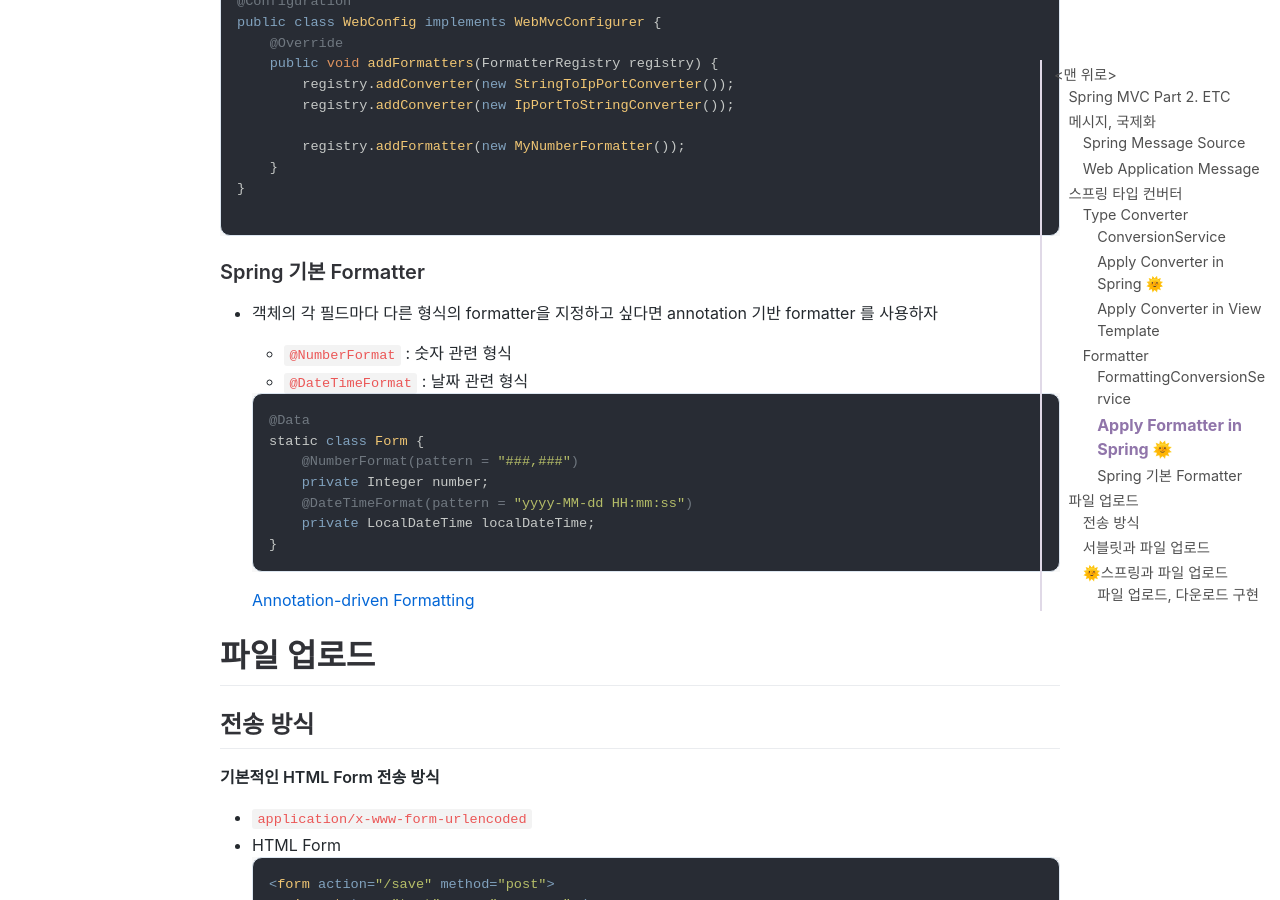
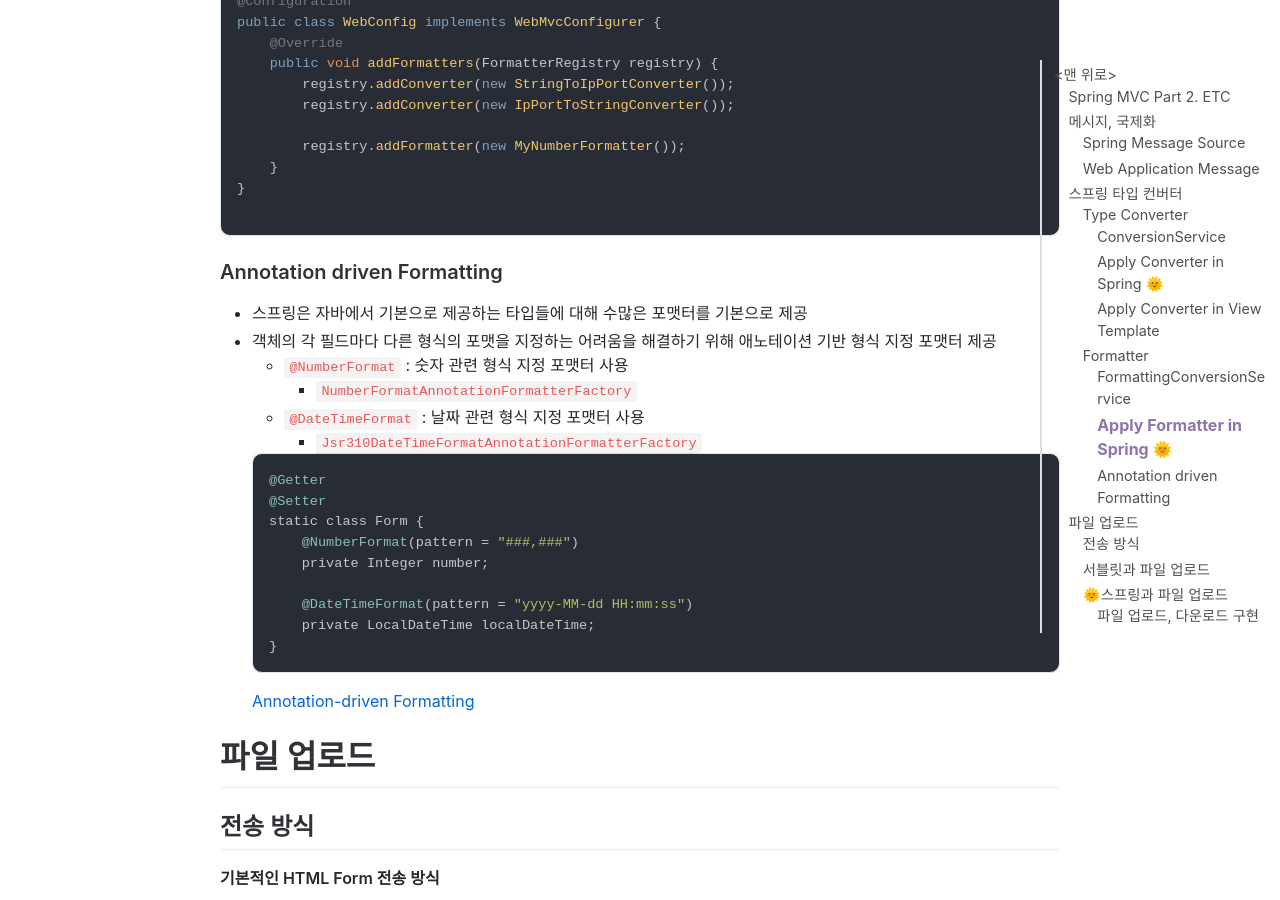
Before and after one commit to jihunparkme/jihunparkme.github.io, a Jekyll site: the page built from _posts/2021-10-12-Spring-MVC-Part2-Etc.md, in a window 1280 px wide and 900 px high, scrolled down 10822 px. Built offline with Jekyll 4.4.1, drawn with Linux system fonts in a browser that asks for light colours; nearby versions of some CDN libraries; comment, search, counter and statistics services are not loaded.

Commit message:
[Conquest of Spring] Annotation driven Formatting

````diff
--- a/_posts/2021-10-12-Spring-MVC-Part2-Etc.md
+++ b/_posts/2021-10-12-Spring-MVC-Part2-Etc.md
@@ -500,18 +500,22 @@ public class WebConfig implements WebMvcConfigurer {
 
 ```
 
-### Spring 기본 Formatter
+### Annotation driven Formatting
 
-- 객체의 각 필드마다 다른 형식의 formatter을 지정하고 싶다면 annotation 기반 formatter 를 사용하자
-
-  - `@NumberFormat` : 숫자 관련 형식
-  - `@DateTimeFormat` : 날짜 관련 형식
+- 스프링은 자바에서 기본으로 제공하는 타입들에 대해 수많은 포맷터를 기본으로 제공
+- 객체의 각 필드마다 다른 형식의 포맷을 지정하는 어려움을 해결하기 위해 애노테이션 기반 형식 지정 포맷터 제공
+  - `@NumberFormat` : 숫자 관련 형식 지정 포맷터 사용
+    - `NumberFormatAnnotationFormatterFactory`
+  - `@DateTimeFormat` : 날짜 관련 형식 지정 포맷터 사용
+    - `Jsr310DateTimeFormatAnnotationFormatterFactory`
 
   ```java
-  @Data
+  @Getter
+  @Setter
   static class Form {
       @NumberFormat(pattern = "###,###")
       private Integer number;
+
       @DateTimeFormat(pattern = "yyyy-MM-dd HH:mm:ss")
       private LocalDateTime localDateTime;
   }
````
